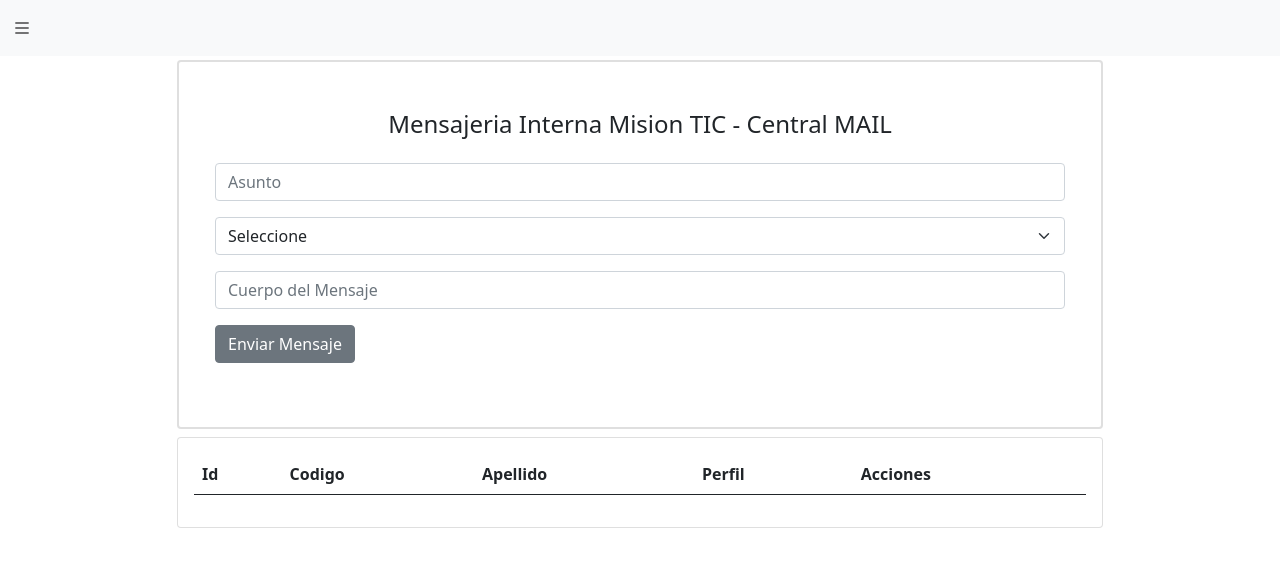
After one commit to alexvacca25/Proyecto_ecommerce, a Flask app: page /mensajeria in a window 1280 px wide. The commit adds this page. Shown: the top 567 px of the page. Run offline with Flask 2, Linux system fonts and the light colour scheme; lists and menus that the app fills with data are empty; some libraries are stand-ins or nearby versions.

Commit message:
Inicio de mensajeria

```diff
--- a/app.py
+++ b/app.py
@@ -1,7 +1,7 @@
 
 
 from datetime import date, datetime
-from flask import Flask, render_template, url_for, request, redirect,flash
+from flask import Flask, render_template, url_for, request, redirect,flash,session
 import controlador
 from werkzeug.security import generate_password_hash, check_password_hash
 
@@ -47,7 +47,9 @@ def validar_login():
             print('VERIFICADO: ' + str(resultado[0]['verificado']))
             if resultado[0]['verificado']==1:
                 if check_password_hash(resultado[0]['passwd'],passw):
-                    return redirect(url_for('menu'))
+                    session['username']=usu
+                    session['nombre']=resultado[0]['nombre']+" "+resultado[0]['apellido']
+                    return redirect(url_for('mensajeria'))
                 else:
                     flash('Contraseña Incorrecta')
                     return redirect(url_for('login'))
@@ -104,6 +106,10 @@ def registro():
 def validar():
     return render_template('validar.html')
 
+@app.route('/mensajeria')
+def mensajeria():
+    return render_template('mensajeria.html')
+
 
 @app.route('/menu')
 def menu():
--- a/controlador.py
+++ b/controlador.py
@@ -17,12 +17,12 @@ def adicionar_registros(nombre,apellido,usuario,p1):
     cod_ver=cod_ver.replace(" ","")
     cod_ver=cod_ver.replace(":","")
     cod_ver=cod_ver.replace(".","")
-    flash(cod_ver)
+    #flash(cod_ver)
     try:
         db=conexion()
         cursor=db.cursor()
         sql='INSERT INTO usuario(nombre,apellido,usuario,passwd,cod_verificacion,verificado,id_rol) VALUES(?,?,?,?,?,?,?)'
-        cursor.execute(sql,[nombre,apellido,usuario,p1,cod_ver,0,1])
+        cursor.execute(sql,[nombre,apellido,usuario,p1,cod_ver,1,1])
         db.commit()
         enviaremail.enviar_email(usuario,cod_ver)
         return True
@@ -64,3 +64,27 @@ def activar_cuenta(usu,codver):
         return True
     except:
         return False
+
+
+def listar_usuario(usu):
+
+    try:
+        db=conexion()
+        cursor=db.cursor()
+        sql='SELECT * FROM usuario WHERE usuario<>?'
+        cursor.execute(sql,[usu])
+        resultado=cursor.fetchall()
+        usuarios=[]
+        for u in resultado:
+            registro={
+                    'id':u[0],
+                    'nombre':u[1],
+                    'apellido':u[2],
+                    'usuario':u[3],
+                    'rol':u[7]
+                }
+        usuarios.append(registro)
+
+        return usuarios
+    except:
+        return False
--- /dev/null
+++ b/templates/mensajeria.html
@@ -0,0 +1,120 @@
+{% extends 'menu.html' %}
+
+{% block content1 %}
+
+<div onshow="cargarInfo();" class="container">
+    <!-- Outer Row -->
+    <div class="row justify-content-center">
+
+        <div class="col-xl-10 col-lg-12 col-md-9">
+
+            <div class="card o-hidden border-2 my-1">
+                <div class="card-body p-0">
+                    <!-- Nested Row within Card Body -->
+                    <div class="row">
+                        <div class="p-5">
+                            <div class="text-center">
+                                <h1 class="h4 text-gray-900 mb-4">Mensajeria Interna Mision TIC - Central MAIL</h1>
+                            </div>
+                            <form class="user" action="/usuarios" method="POST">
+                                <div class="form-group row">
+                                    <div class="col-sm-12 mb-3 mb-sm-0">
+                                        <input type="text" class="form-control form-control-user mb-3" id="nombre1"
+                                            name="asunto" placeholder="Asunto">
+                                    </div>
+
+                                </div>
+                                <div class="form-group row">
+
+                                    <div class="col-sm-12 mb-6 mb-sm-0">
+                                        <select class="form-select mb-3" aria-label="Default select example" id="destinatario">
+                                            <option value="seleccione" selected>Seleccione</option>
+                                            <option value="Docente">Administrador</option>
+                                            <option value="Estudiante">Clientes</option>
+                                        </select>
+                                    </div>
+                                </div>
+                                <div class="form-group row">
+                                    <div class="col-sm-12 mb-3 mb-sm-0">
+                                        <input type="text" class="form-control form-control-user mb-3" id="pass"
+                                            name="cuerpo" placeholder="Cuerpo del Mensaje">
+                                    </div>
+                                </div>
+
+
+                                <div class="d-flex gap-2">
+                                    <button id="boton-accion" class="btn btn-secondary mb-3" type="button">Enviar Mensaje</button>
+                               </div>
+
+                               {% with messages = get_flashed_messages() %}
+                               {% if messages %}
+                               {% for message in messages %}
+
+                               <div class="alert alert-dismissible alert-info">
+                                 <button type="button" class="btn-close" data-bs-dismiss="alert"></button>
+                                 <h4 class="alert-heading">Central MAIL</h4>
+                                 <p class="mb-0">
+                                   {{ message }}
+                                 </p>
+                               </div>
+
+
+                               {% endfor %}
+                               {% endif %}
+                               {% endwith %}
+
+                            </form>
+
+                        </div>
+                    </div>
+                </div>
+            </div>
+        </div>
+
+    </div>
+
+</div>
+
+</div>
+
+
+</div>
+
+<div class="container">
+    <div class="row justify-content-center">
+
+        <div class="col-xl-10 col-lg-12 col-md-9">
+
+            <div class="card o-hidden border-1 my-1">
+                <div class="card-body p-0">
+                    <div class="p-3">
+
+                        <table id="usuarios2" class="table">
+                            <thead>
+                                <tr>
+                                    <th>Id</th>
+                                    <th>Codigo</th>
+                                    <th>Apellido</th>
+                                    <th>Perfil</th>
+                                    <th>Acciones</th>
+                                </tr>
+                            </thead>
+                            <tbody id="listado"></tbody>
+                        </table>
+                    </div>
+                </div>
+            </div>
+        </div>
+    </div>
+</div>
+
+<script>
+
+    window.onload = function () {
+        verdatos();
+    }
+</script>
+
+
+
+{% endblock %}
--- a/templates/menu.html
+++ b/templates/menu.html
@@ -29,7 +29,8 @@
         <hr>
         <div class="usuario">
             <img src="https://picsum.photos/id/1005/367/267" alt="">
-            Nombre de usuario
+            {{ session['nombre'] }}
+            {{ session['username'] }}
         </div>
         <hr>
 
```
Also changed, not shown: 1 other file.
